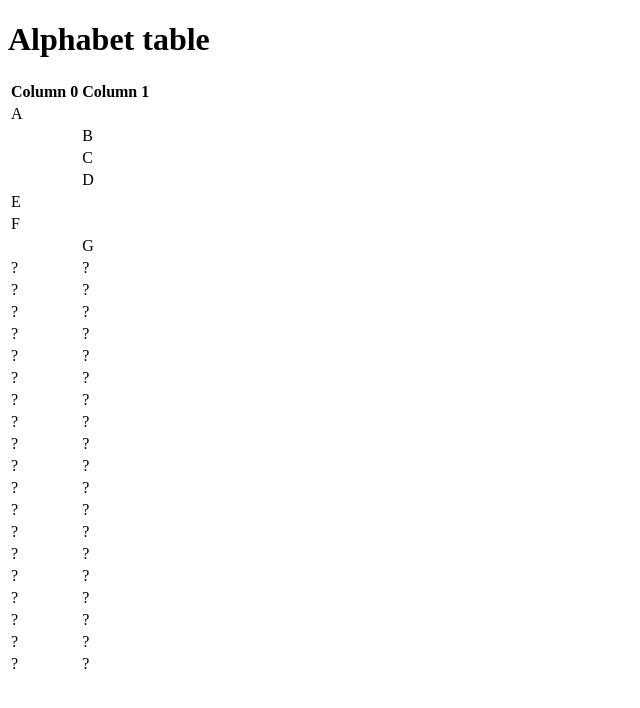
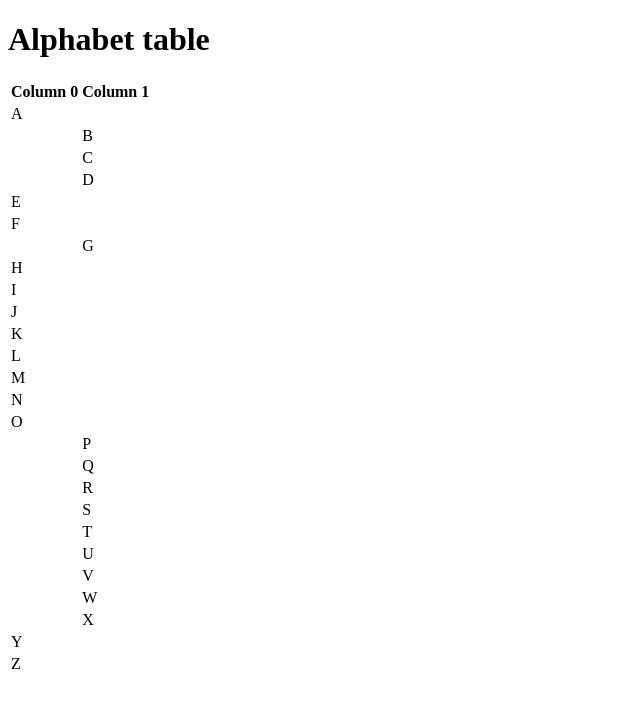
Before and after one commit to comp426-2022-fall/a01-azheng47, a website: page public/index.html in a window 1280 px wide. Shown: the whole page, without its empty margins (0-640 px from the left). Drawn offline with Linux system fonts and the light colour scheme.

Commit message:
Fill in table with alphabet

```diff
--- a/public/index.html
+++ b/public/index.html
@@ -37,61 +37,61 @@
     						<td></td><td>G</td>
   					</tr>
   					<tr>
-    						<td>?</td><td>?</td>
+    						<td>H</td><td></td>
   					</tr>
   					<tr>
-    						<td>?</td><td>?</td>
+    						<td>I</td><td></td>
   					</tr>
   					<tr>
-    						<td>?</td><td>?</td>
+    						<td>J</td><td></td>
   					</tr>
   					<tr>
-    						<td>?</td><td>?</td>
+    						<td>K</td><td></td>
   					</tr>
   					<tr>
-    						<td>?</td><td>?</td>
+    						<td>L</td><td></td>
   					</tr>
   					<tr>
-    						<td>?</td><td>?</td>
+    						<td>M</td><td></td>
   					</tr>
   					<tr>
-    						<td>?</td><td>?</td>
+    						<td>N</td><td></td>
   					</tr>
   					<tr>
-    						<td>?</td><td>?</td>
+    						<td>O</td><td></td>
   					</tr>
   					<tr>
-    						<td>?</td><td>?</td>
+    						<td></td><td>P</td>
   					</tr>
   					<tr>
-    						<td>?</td><td>?</td>
+    						<td></td><td>Q</td>
   					</tr>
   					<tr>
-    						<td>?</td><td>?</td>
+    						<td></td><td>R</td>
   					</tr>
   					<tr>
-    						<td>?</td><td>?</td>
+    						<td></td><td>S</td>
   					</tr>
   					<tr>
-    						<td>?</td><td>?</td>
+    						<td></td><td>T</td>
   					</tr>
   					<tr>
-    						<td>?</td><td>?</td>
+    						<td></td><td>U</td>
   					</tr>
   					<tr>
-    						<td>?</td><td>?</td>
+    						<td></td><td>V</td>
   					</tr>
   					<tr>
-    						<td>?</td><td>?</td>
+    						<td></td><td>W</td>
   					</tr>
   					<tr>
-    						<td>?</td><td>?</td>
+    						<td></td><td>X</td>
   					</tr>
   					<tr>
-    						<td>?</td><td>?</td>
+    						<td>Y</td><td></td>
   					</tr>
   					<tr>
-    						<td>?</td><td>?</td>
+    						<td>Z</td><td></td>
   					</tr>
 				</tbody>
 			</table>
```
